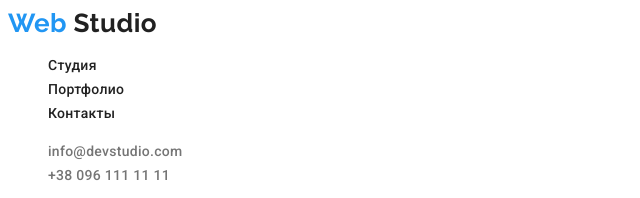
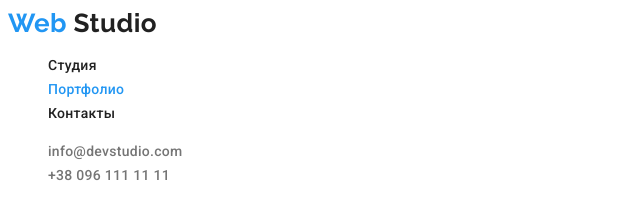
Before and after one commit to HavryshDmytro/goit-markup-hw-02, a plain HTML site: page portfolio.html in a window 1280 px wide. Shown: the top 198 px of the page, 0-640 px from the left. Drawn offline with Linux system fonts and the light colour scheme.

Commit message:
добавляет корректировки цвета

```diff
--- a/css/styles.css
+++ b/css/styles.css
@@ -64,6 +64,17 @@ body {
 .site-nav .link:hover,
 .site-nav .link:focus {
   color: var(--accent-color);
+}
+
+.link-current {
+  color: var(--accent-color);
+
+  font-weight: 500;
+  font-size: 14px;
+  line-height: 1.14;
+  letter-spacing: 0.02em;
+
+  text-decoration: none;
 }
 
 /* auth-nav */
@@ -135,7 +146,12 @@ body {
   text-transform: uppercase;
 }
 
-/* employees */
+/* team */
+
+.team {
+  background-color: #f5f4fa;
+}
+
 .employees-title {
   color: var(--title-text-color);
 
@@ -165,7 +181,7 @@ footer {
   text-decoration: none;
 }
 .footer .auth {
-  color: var(--primary-text-color);
+  color: rgba(255, 255, 255, 0.6);
 
   font-style: normal;
 
--- a/portfolio.html
+++ b/portfolio.html
@@ -22,7 +22,7 @@
         </a>
         <ul class="site-nav list">
           <li><a href="./index.html" class="link">Студия</a></li>
-          <li><a href="./portfolio.html" class="link">Портфолио</a></li>
+          <li><a href="./portfolio.html" class="link-current">Портфолио</a></li>
           <li><a href="" class="link">Контакты</a></li>
         </ul>
       </nav>
```
Also changed, not shown: index.html (+2 -2 lines).
